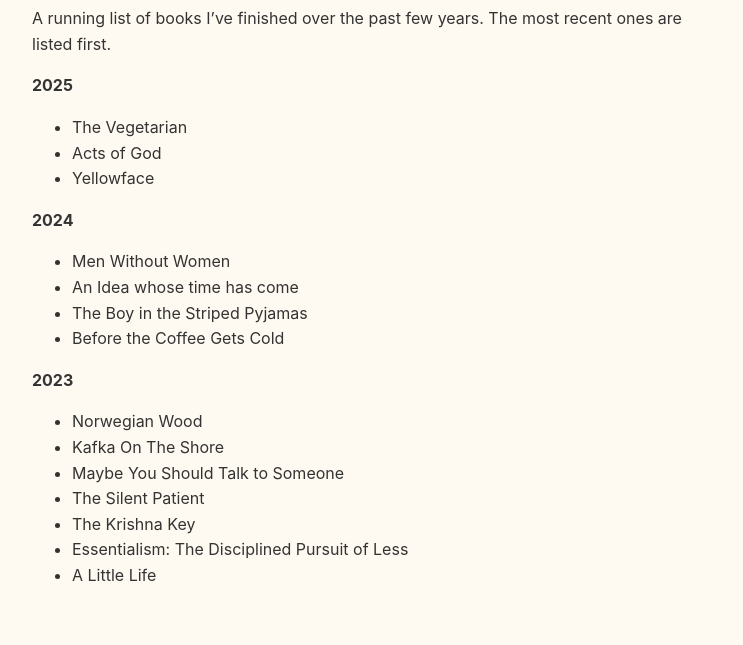
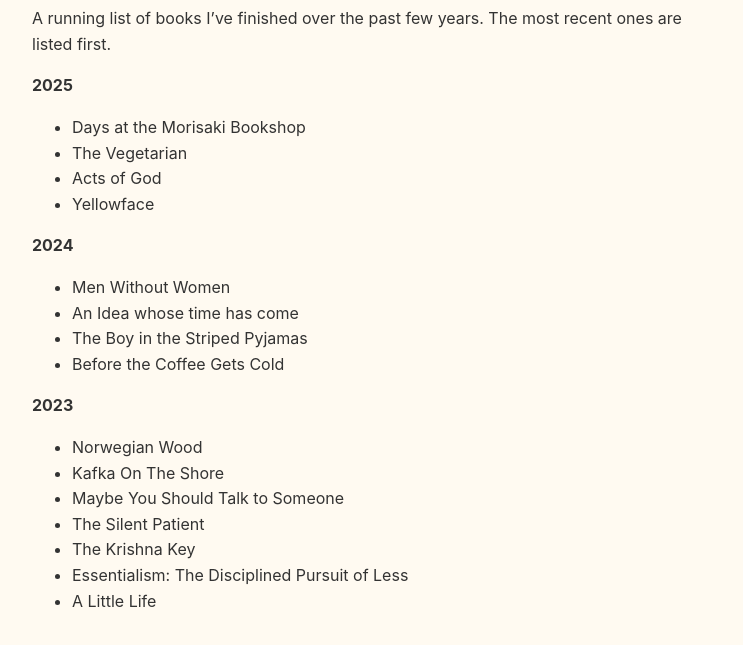
Before and after one commit to ishantjuyal/blog, an Astro site: page /posts/books in a window 1280 px wide. Shown: the part 239-884 px from the top of the page, without its empty margins (268-1011 px from the left). Built offline with nearby package versions, Linux system fonts and the light colour scheme; Astro itself is replaced by a stand-in of ours.

Commit message:
Added new book

```diff
--- a/src/content/posts/Books.md
+++ b/src/content/posts/Books.md
@@ -7,6 +7,7 @@ featured: true
 A running list of books I’ve finished over the past few years. The most recent ones are listed first.
 
 **2025**
+- Days at the Morisaki Bookshop
 - The Vegetarian
 - Acts of God
 - Yellowface
```
